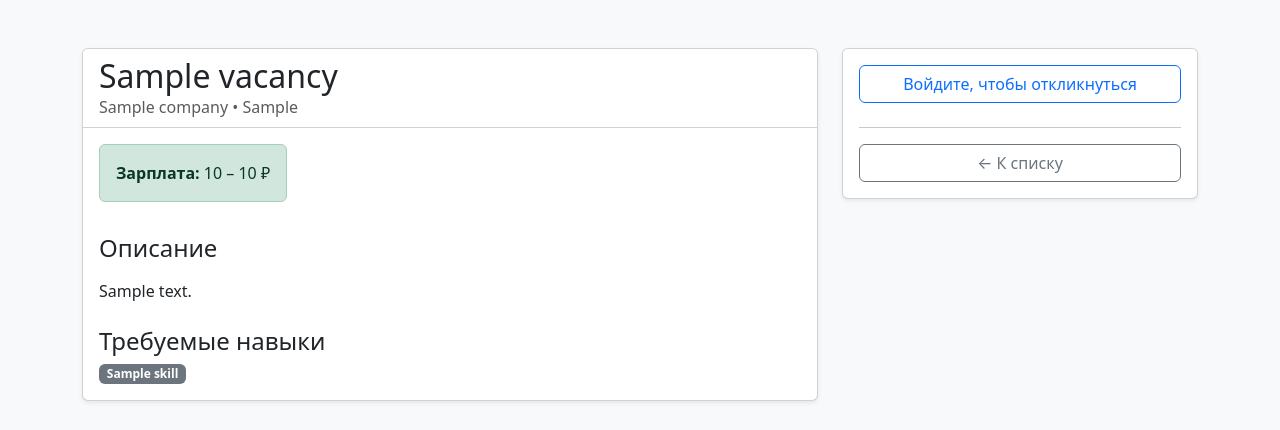
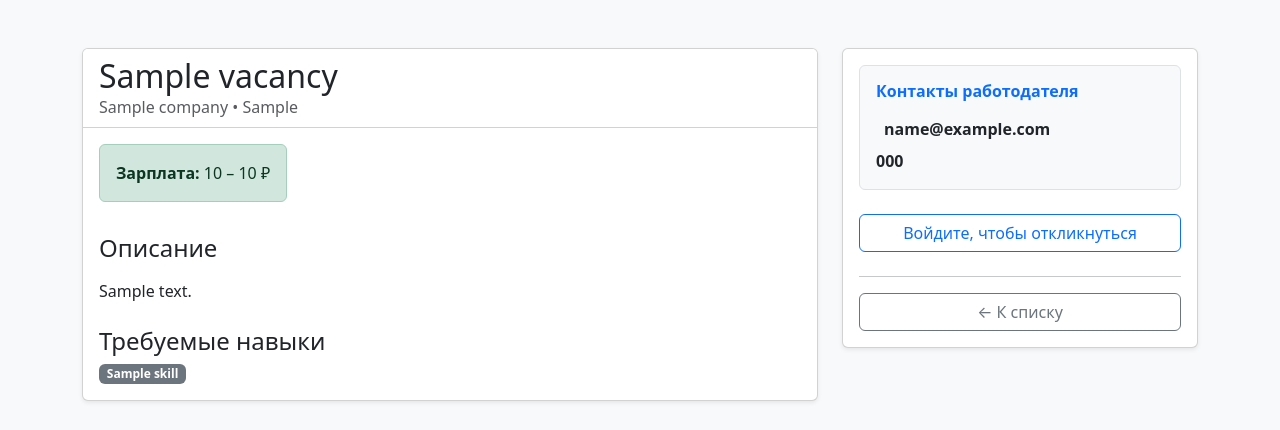
Before and after one commit to AlinaK-code/recruiting-website, a Django app: page /vacancies/1/ in a window 1280 px wide. Shown: the part 56-486 px from the top of the page. Run offline with Django 5.2, Linux system fonts and the light colour scheme; data comes from the database, SQL or seed files in the repository; tables that the repository leaves empty hold one stand-in row (values such as "Sample post"); parts of the project's set-up code (start-up, migrations or seed data) failed here and were passed over.

Commit message:
added HR contacts

```diff
--- a/main/templates/main/vacancy_detail.html
+++ b/main/templates/main/vacancy_detail.html
@@ -1,3 +1,4 @@
+<!-- templates/main/vacancy_detail.html -->
 {% extends "base.html" %}
 
 {% block title %}{{ vacancy.title }}{% endblock %}
@@ -41,14 +42,40 @@
             </div>
         </div>
 
-        <!-- Правая колонка: Действия -->
+        <!-- Правая колонка: Действия и Контакты -->
         <div class="col-md-4">
             <div class="card shadow-sm sticky-top" style="top: 20px;">
                 <div class="card-body">
+
+                    <!-- БЛОК КОНТАКТОВ РАБОТОДАТЕЛЯ -->
+                    {% if vacancy.contact_email or vacancy.contact_phone %}
+                    <div class="mb-4 p-3 bg-light rounded border">
+                        <h6 class="fw-bold mb-3 text-primary">Контакты работодателя</h6>
+
+                        {% if vacancy.contact_email %}
+                        <div class="mb-2 d-flex align-items-center">
+                            <span class="me-2">️</span>
+                            <a href="mailto:{{ vacancy.contact_email }}" class="text-decoration-none text-dark fw-bold">
+                                {{ vacancy.contact_email }}
+                            </a>
+                        </div>
+                        {% endif %}
+
+                        {% if vacancy.contact_phone %}
+                        <div class="d-flex align-items-center">
+                            <a href="tel:{{ vacancy.contact_phone }}" class="text-decoration-none text-dark fw-bold">
+                                {{ vacancy.contact_phone }}
+                            </a>
+                        </div>
+                        {% endif %}
+                    </div>
+                    {% endif %}
+
+                    <!-- ДЕЙСТВИЯ ПОЛЬЗОВАТЕЛЯ -->
                     {% if user.is_authenticated %}
                         {% if user.candidate_profile %}
-                    <!-- Кнопка с data-атрибутами -->
-                    <button id="applyBtn" class="btn btn-primary w-100 mb-2" data-vacancy-id="{{ vacancy.pk }}"
+                            <button id="applyBtn" class="btn btn-primary w-100 mb-2"
+                                    data-vacancy-id="{{ vacancy.pk }}"
                                     data-csrf-token="{{ csrf_token }}">
                                 Откликнуться
                             </button>
@@ -58,7 +85,6 @@
                             document.getElementById('applyBtn').addEventListener('click', function () {
                                 const btn = this;
                                 const msg = document.getElementById('applyMsg');
-
                                 const vacancyId = parseInt(btn.dataset.vacancyId);
                                 const csrfToken = btn.dataset.csrfToken;
 
@@ -71,9 +97,7 @@
                                         'Content-Type': 'application/json',
                                         'X-CSRFToken': csrfToken
                                     },
-                                body: JSON.stringify({
-                                    vacancy: vacancyId
-                                })
+                                    body: JSON.stringify({ vacancy: vacancyId })
                                 })
                                 .then(async response => {
                                     if (response.ok) {
@@ -83,13 +107,9 @@
                                     } else {
                                         const errorData = await response.json();
                                         console.error('API Error:', errorData);
-
-                                        // Проверка на дубликат отклика
-                                        if (errorData.non_field_errors &&
-                                            errorData.non_field_errors.some(e => e.includes('unique'))) {
+                                        if (errorData.non_field_errors && errorData.non_field_errors.some(e => e.includes('unique'))) {
                                             throw new Error('Вы уже откликались на эту вакансию!');
                                         }
-
                                         throw new Error(errorData.detail || 'Ошибка при отправке отклика');
                                     }
                                 })
@@ -110,7 +130,9 @@
                         {% endif %}
                     {% else %}
                         <a href="{% url 'accounts:login' %}?next={{ request.path }}"
-                        class="btn btn-outline-primary w-100 mb-2">Войдите, чтобы откликнуться</a>
+                           class="btn btn-outline-primary w-100 mb-2">
+                           Войдите, чтобы откликнуться
+                        </a>
                     {% endif %}
 
                     <hr>
```
Lines whose indentation alone changed are shown as unchanged.
